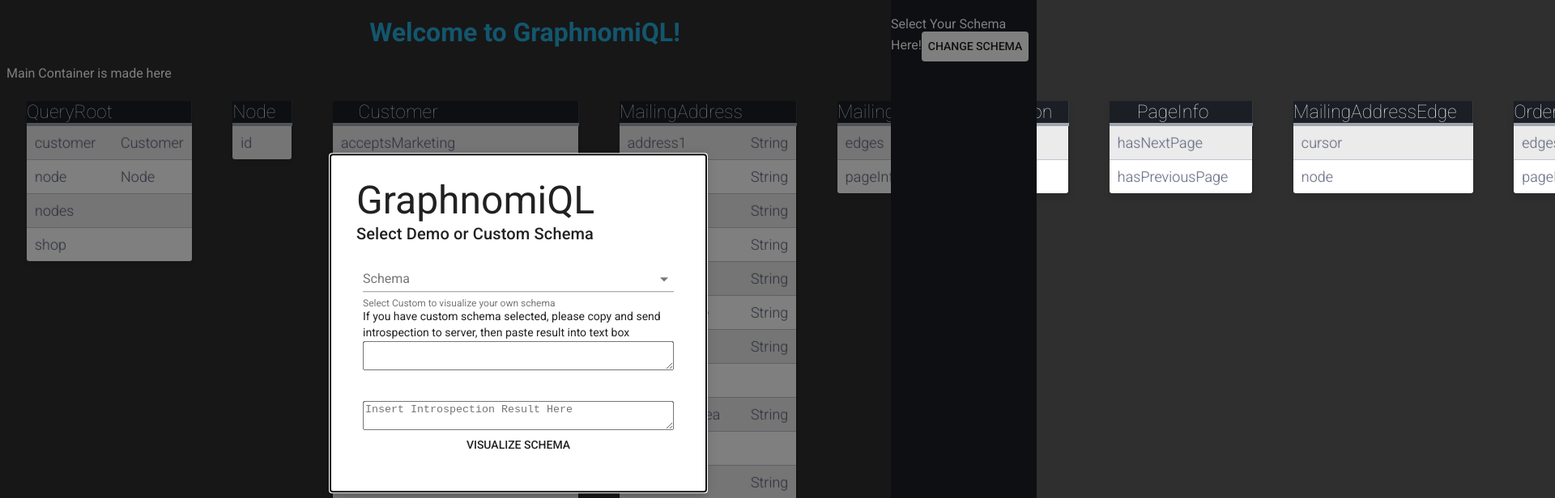
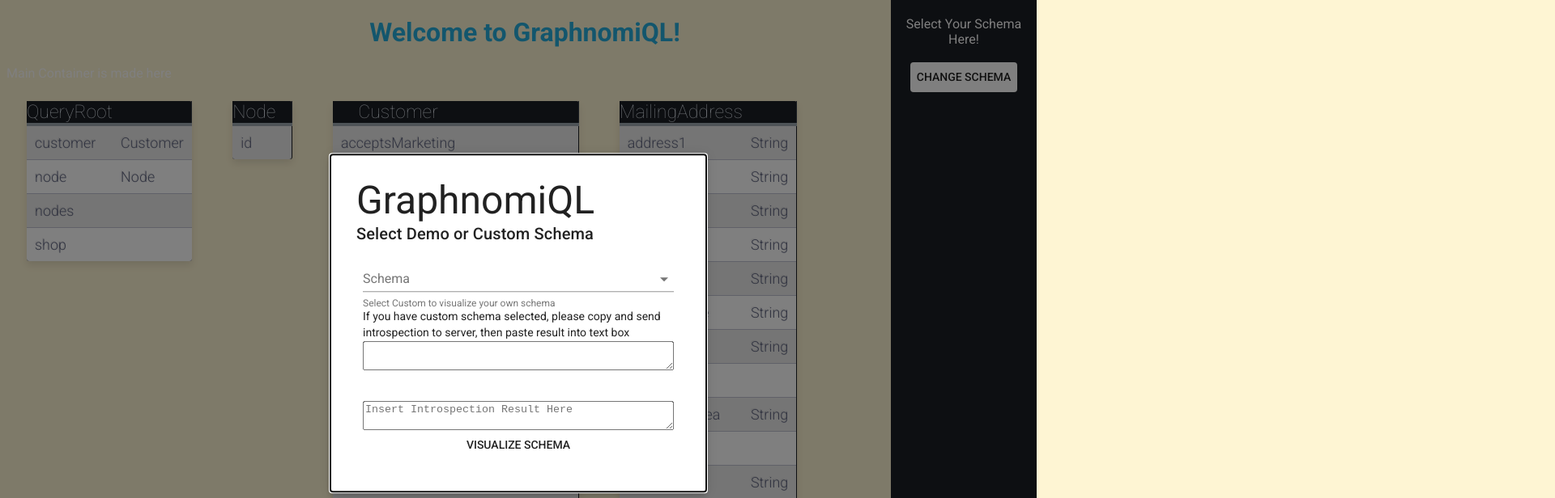
Before and after one commit to GraphnomiQl/GraphnomiQL, a React app: page / in a window 1280 px wide. Shown: the top 616 px of the page at 81% size, 1920 px wide, since content can reach past the window. Built offline with nearby package versions, Linux system fonts and the light colour scheme.

Commit message:
fix table position

```diff
--- a/src/containers/panelContainer.jsx
+++ b/src/containers/panelContainer.jsx
@@ -3,9 +3,9 @@ import { connect } from 'react-redux';
 import Button from '@material-ui/core/Button';
 
 // entire side panel component
-  // top - schema selection
-  // middle - type info
-  // botton - editing area
+// top - schema selection
+// middle - type info
+// botton - editing area
 class Panel extends Component {
   constructor(props) {
     super(props);
@@ -14,8 +14,13 @@ class Panel extends Component {
   render() {
     return (
       <div class="panel">
-        <label>Select Your Schema Here!</label>
-        <Button id="ChangeSchema" onClick={this.props.handleOpen}>Change Schema</Button>
+        <div className='center'>
+          <label>Select Your Schema Here!</label>
+          <br />
+          <br />
+
+          <Button id="ChangeSchema" onClick={this.props.handleOpen}>Change Schema</Button>
+        </div>
       </div>
     )
   }
--- a/src/styles/App.css
+++ b/src/styles/App.css
@@ -1,13 +1,21 @@
 @import url(https://fonts.googleapis.com/css?family=Roboto:400,500,700,300,100);
 .nodes {
-	display:flex;
+  display:flex;
+  flex-wrap:wrap;
 }
 .node-containers {
-	padding:25px;
+  padding:25px;
+
 }
 #ChangeSchema {
-	background: white;
+  background: white;
+
 }
+/* center change schema btn and text in side panel */
+.center {
+  text-align: center;
+}
+
 .panel {
 	height: 100%; /* Full-height: remove this if you want "auto" height */
   width: 180px; /* Set the width of the sidebar */
@@ -127,7 +135,7 @@ h1 {
 }
 
 body {
-  background-color: #2F2F2F;
+  background-color: #FEF5D3;
 	color: white;
 	/* background-color: #3e94ec; */
   font-family: "Roboto", helvetica, arial, sans-serif;
```
